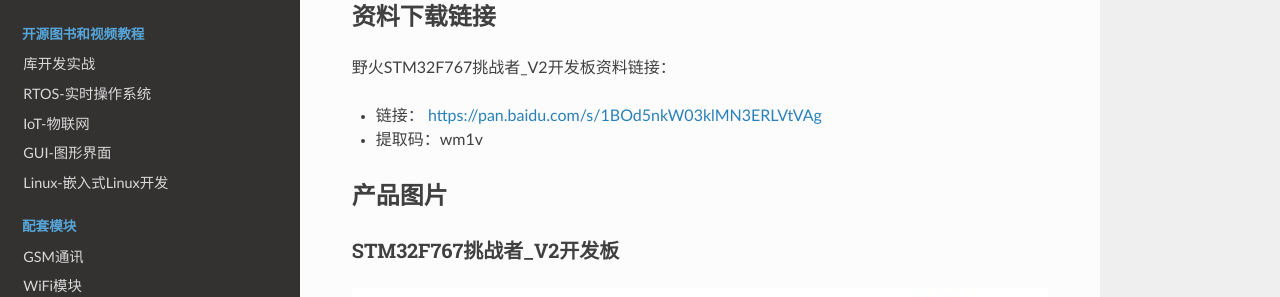
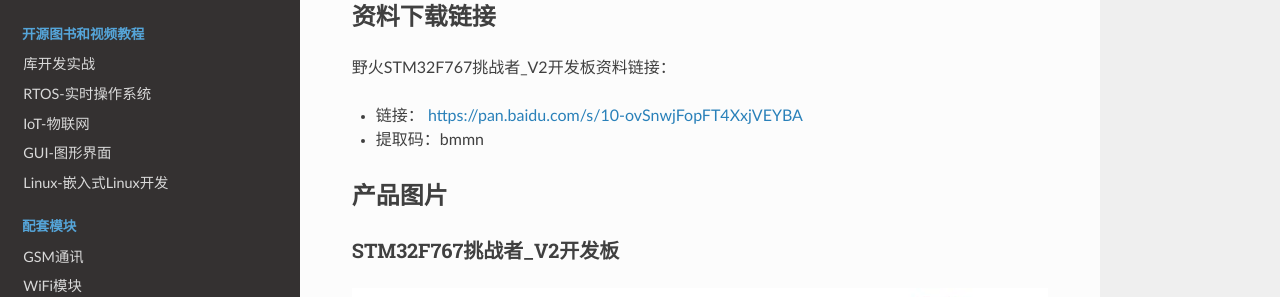
Before and after one commit to Embedfire/ebf_products, a Sphinx documentation site: the page built from documentation/stm32/ebf_stm32f767_tiaozhanzhe_v2.rst, in a window 1280 px wide and 1122 px high. Shown: the part 171-468 px from the top of the window. Built offline with Sphinx 7.4.7 and the Read the Docs theme 2.0.0, drawn with Linux system fonts in a browser that asks for light colours; pages that are not in the unit, such as notebooks, are missing from menus.

Commit message:
Update ebf_stm32f767_tiaozhanzhe_v2.rst

```diff
--- a/documentation/stm32/ebf_stm32f767_tiaozhanzhe_v2.rst
+++ b/documentation/stm32/ebf_stm32f767_tiaozhanzhe_v2.rst
@@ -7,8 +7,8 @@
 
 野火STM32F767挑战者_V2开发板资料链接：
 
-- 链接： https://pan.baidu.com/s/1BOd5nkW03klMN3ERLVtVAg
-- 提取码：wm1v
+- 链接： https://pan.baidu.com/s/10-ovSnwjFopFT4XxjVEYBA
+- 提取码：bmmn
 
 产品图片
 --------
```
